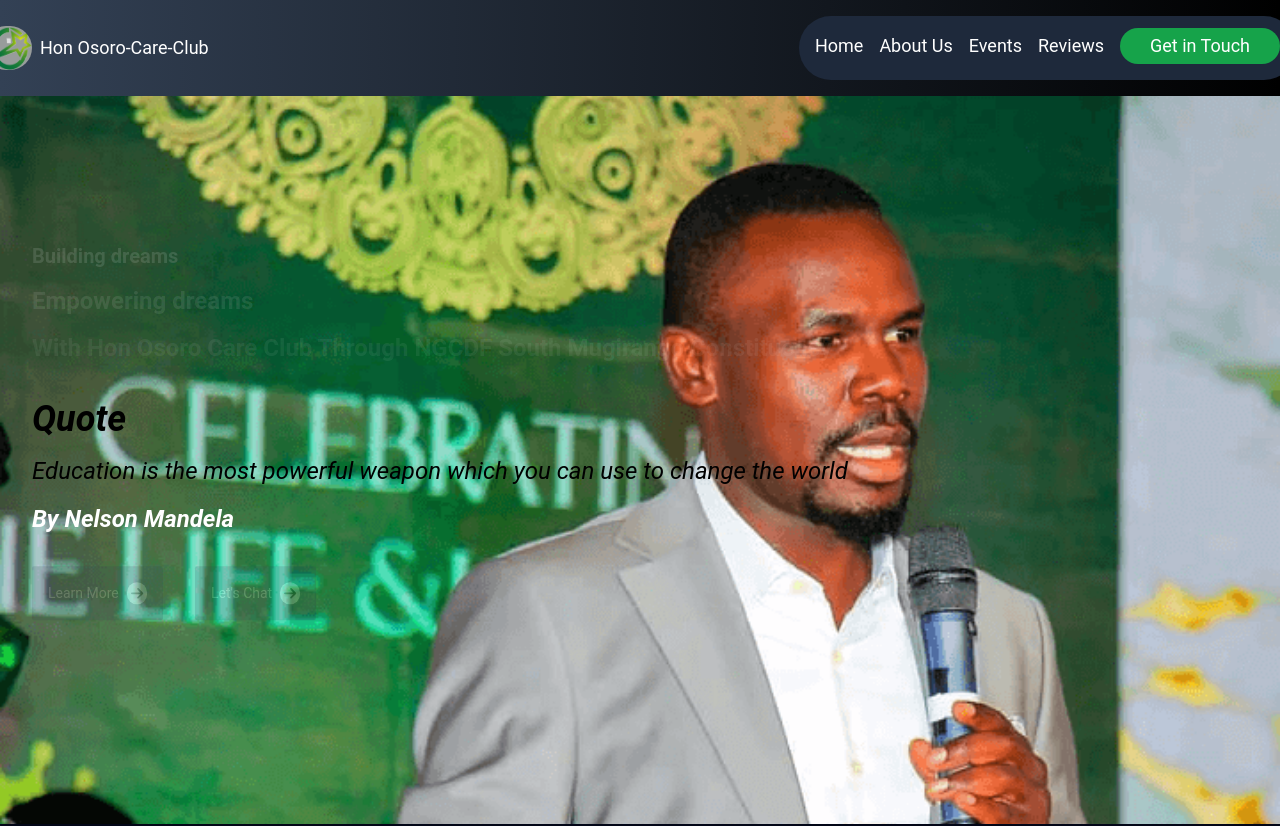
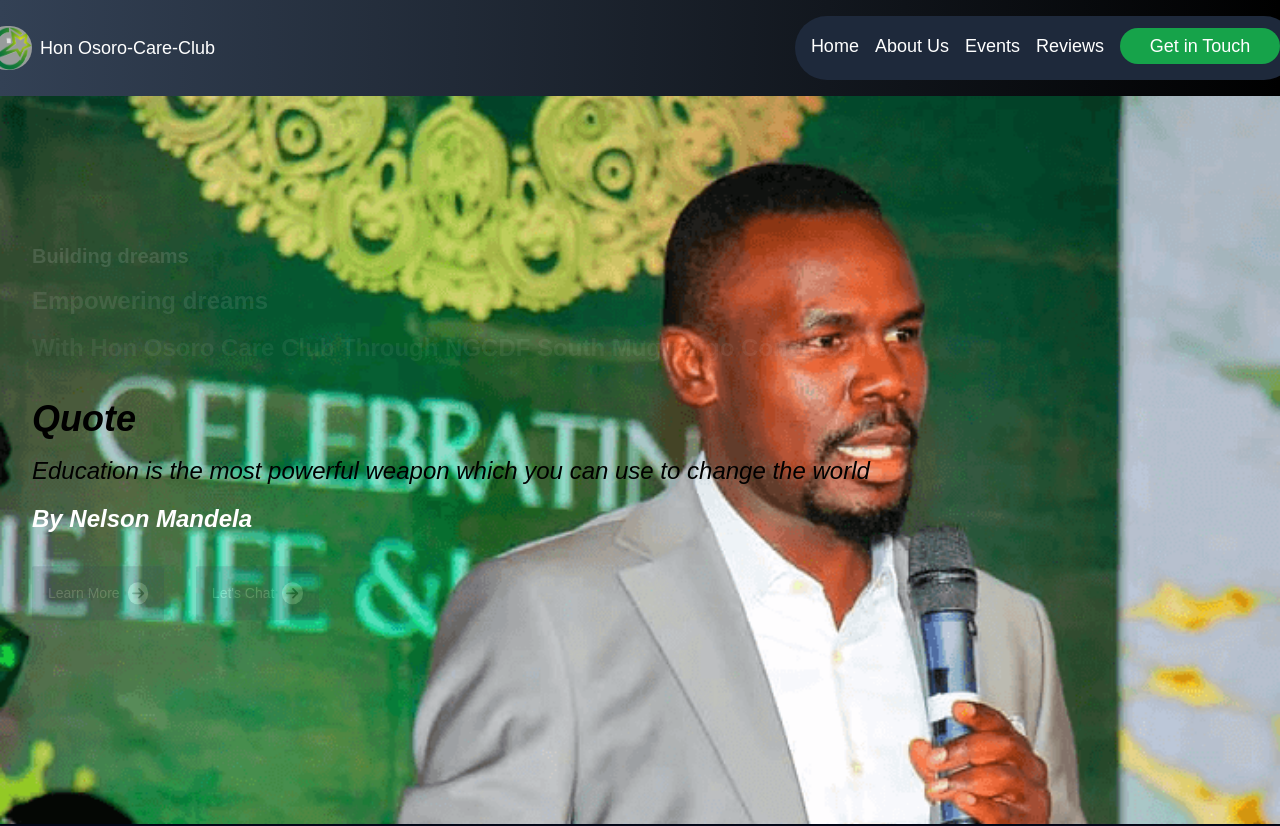
Before and after one commit to MICHAELMORARA/tuongee, a React (Create React App) app: page / in a window 1280 px wide. Shown: the top 826 px of the page. Built offline with nearby package versions, Linux system fonts and the light colour scheme.

Commit message:
first commit

```diff
--- a/src/App.css
+++ b/src/App.css
@@ -18,7 +18,7 @@
 }
 /* Specify Roboto as the default font family */
 .roboto-thin {
-  font-family: "Roboto",Cambria, Cochin, Georgia, Times, 'Times New Roman', serif;
+  font-family: "--thm-font", sans-serif;
   font-style: normal;
 }
 
```
